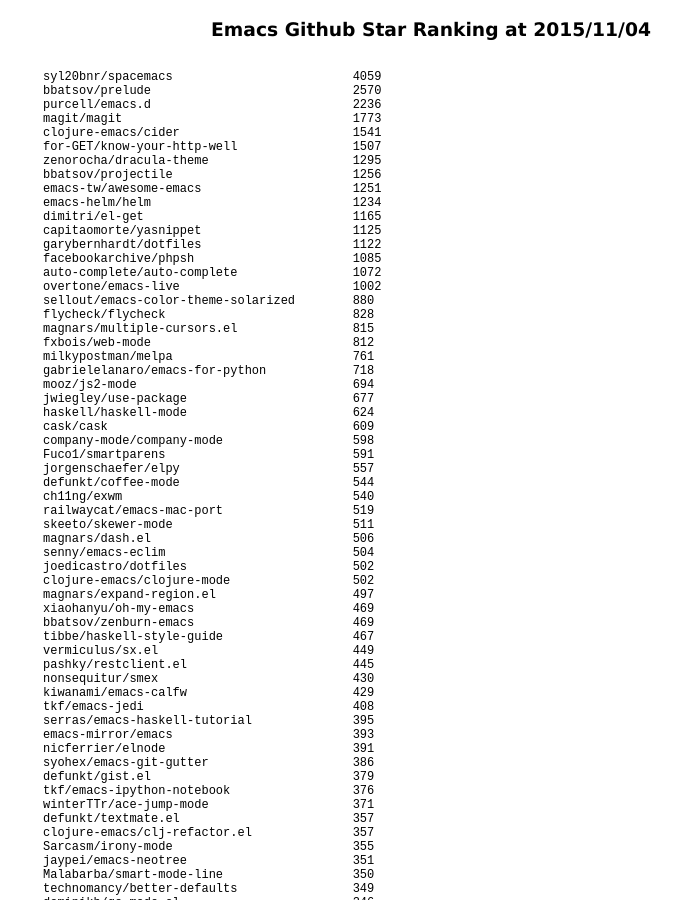
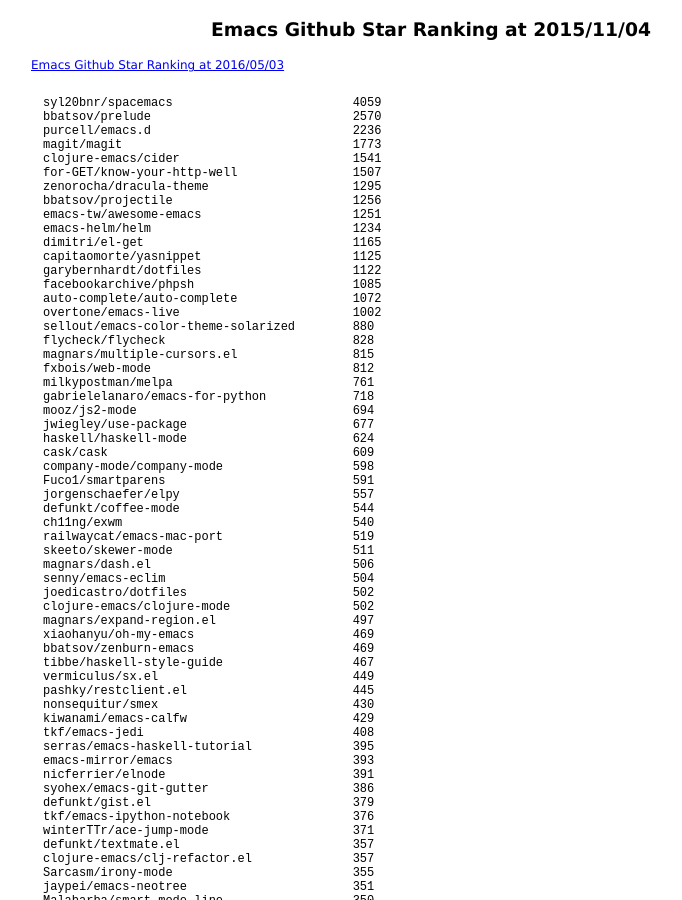
Before and after one commit to 38elements/38elements.github.com, a Jekyll site: the page built from _posts/2015-11-04-emacs-repository-github-star-ranking.md, in a window 1280 px wide and 900 px high. Shown: the whole window, without its empty margins (209-891 px from the left). Built offline with Jekyll 4.4.1, drawn with Linux system fonts in a browser that asks for light colours.

Commit message:
Update 2015-11-04-emacs-repository-github-star-ranking.md

```diff
--- a/_posts/2015-11-04-emacs-repository-github-star-ranking.md
+++ b/_posts/2015-11-04-emacs-repository-github-star-ranking.md
@@ -2,6 +2,7 @@
 layout: posts
 title: Emacs Github Star Ranking at 2015/11/04
 ---
+[Emacs Github Star Ranking at 2016/05/03](/2016/05/03/emacs-repository-github-star-ranking.html)
 <pre style="background-color: white;border: none;">
 syl20bnr/spacemacs                         4059
 bbatsov/prelude                            2570
```
